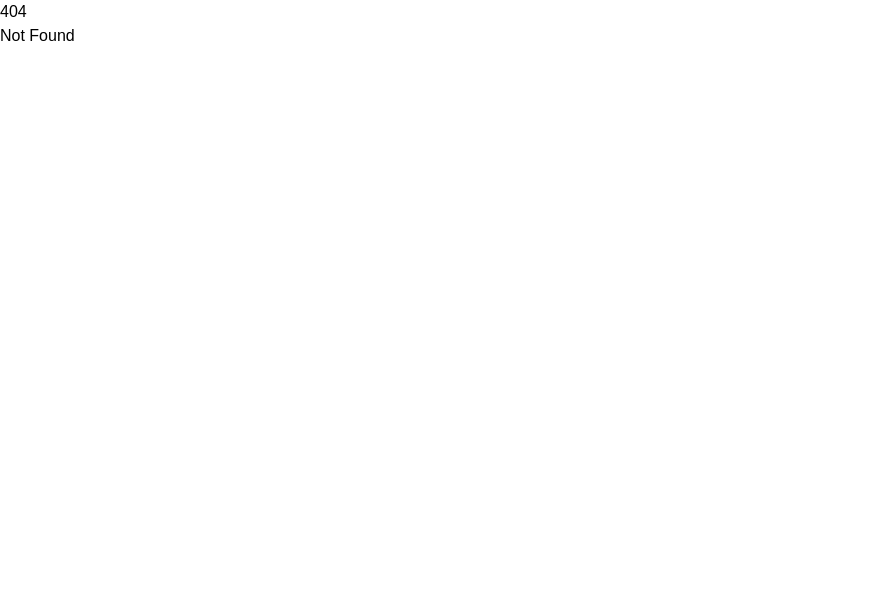
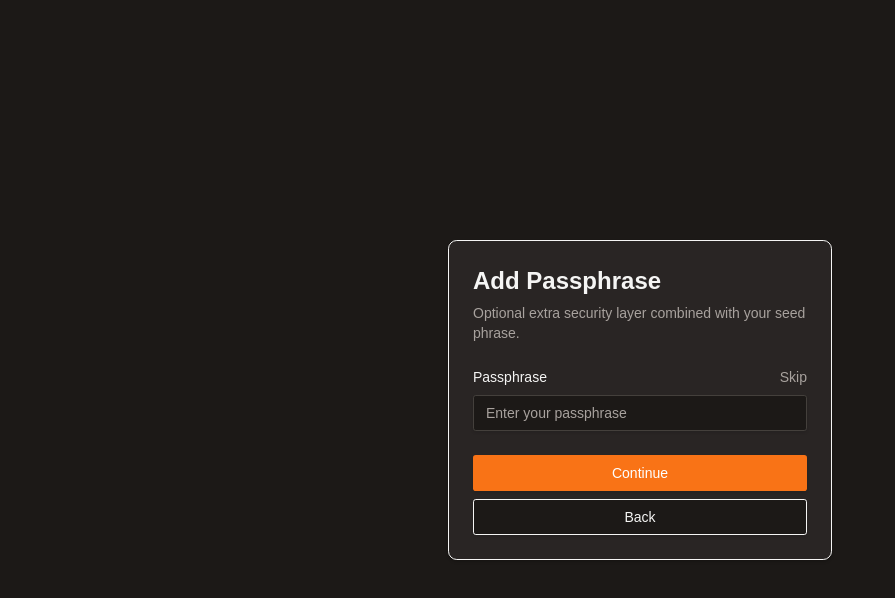
Before and after one commit to LeEhteshaam/p_wallet, a SvelteKit app: page /create/passphrase in a window 1280 px wide. Before the commit this address had no page. Shown: the top 598 px of the page, without its empty margins (0-895 px from the left). Built offline with nearby package versions, Linux system fonts and the light colour scheme.

Commit message:
Feat: Added Passphrase Card

```diff
--- /dev/null
+++ b/src/routes/create/passphrase/+page.svelte
@@ -0,0 +1,69 @@
+<script lang="ts">
+    import { Button } from "$lib/components/ui/button/index.js";
+    import { Label } from "$lib/components/ui/label/index.js";
+    import { Input } from "$lib/components/ui/input/index.js";
+    import * as Card from "$lib/components/ui/card/index.js";
+    import { goto } from "$app/navigation";
+
+    let passphrase = $state("");
+
+    function handleContinue() {
+        goto("/create/seed", {
+            state: { passphrase },
+        });
+    }
+
+    function handleSkip() {
+        goto("/create/seed", {
+            state: { passphrase: "" },
+        });
+    }
+</script>
+
+<div class="flex items-center justify-center min-h-screen bg-background">
+    <Card.Root class="w-full max-w-sm">
+        <Card.Header>
+            <Card.Title class="text-2xl">Add Passphrase</Card.Title>
+            <Card.Description>
+                Optional extra security layer combined with your seed phrase.
+            </Card.Description>
+        </Card.Header>
+        <Card.Content>
+            <form
+                onsubmit={(e) => {
+                    e.preventDefault();
+                    handleContinue();
+                }}
+            >
+                <div class="flex flex-col gap-6">
+                    <div class="grid gap-2">
+                        <div class="flex items-center">
+                            <Label for="passphrase">Passphrase</Label>
+                            <button
+                                type="button"
+                                onclick={handleSkip}
+                                class="ms-auto inline-block text-sm underline-offset-4 hover:underline text-muted-foreground"
+                            >
+                                Skip
+                            </button>
+                        </div>
+                        <Input
+                            id="passphrase"
+                            type="password"
+                            bind:value={passphrase}
+                            placeholder="Enter your passphrase"
+                        />
+                    </div>
+                </div>
+            </form>
+        </Card.Content>
+        <Card.Footer class="flex-col gap-2">
+            <Button class="w-full" onclick={handleContinue}>
+                Continue
+            </Button>
+            <Button variant="outline" class="w-full" onclick={() => goto("/create/password")}>
+                Back
+            </Button>
+        </Card.Footer>
+    </Card.Root>
+</div>
--- a/src/routes/create/password/+page.svelte
+++ b/src/routes/create/password/+page.svelte
@@ -4,6 +4,7 @@
     import { Input } from "$lib/components/ui/input/index.js";
     import * as Card from "$lib/components/ui/card/index.js";
     import * as Alert from "$lib/components/ui/alert/index.js";
+    import { goto } from "$app/navigation";
 
     let password = $state("");
     let confirmPassword = $state("");
@@ -137,7 +138,13 @@
             <Button type="submit" class="w-full" onclick={handleSubmit}>
                 Create Password
             </Button>
-            <Button variant="outline" class="w-full">Back to Login</Button>
+            <Button
+                variant="outline"
+                class="w-full"
+                onclick={() => goto("/login")}
+            >
+                Back to Login
+            </Button>
         </Card.Footer>
     </Card.Root>
 </div>
```
